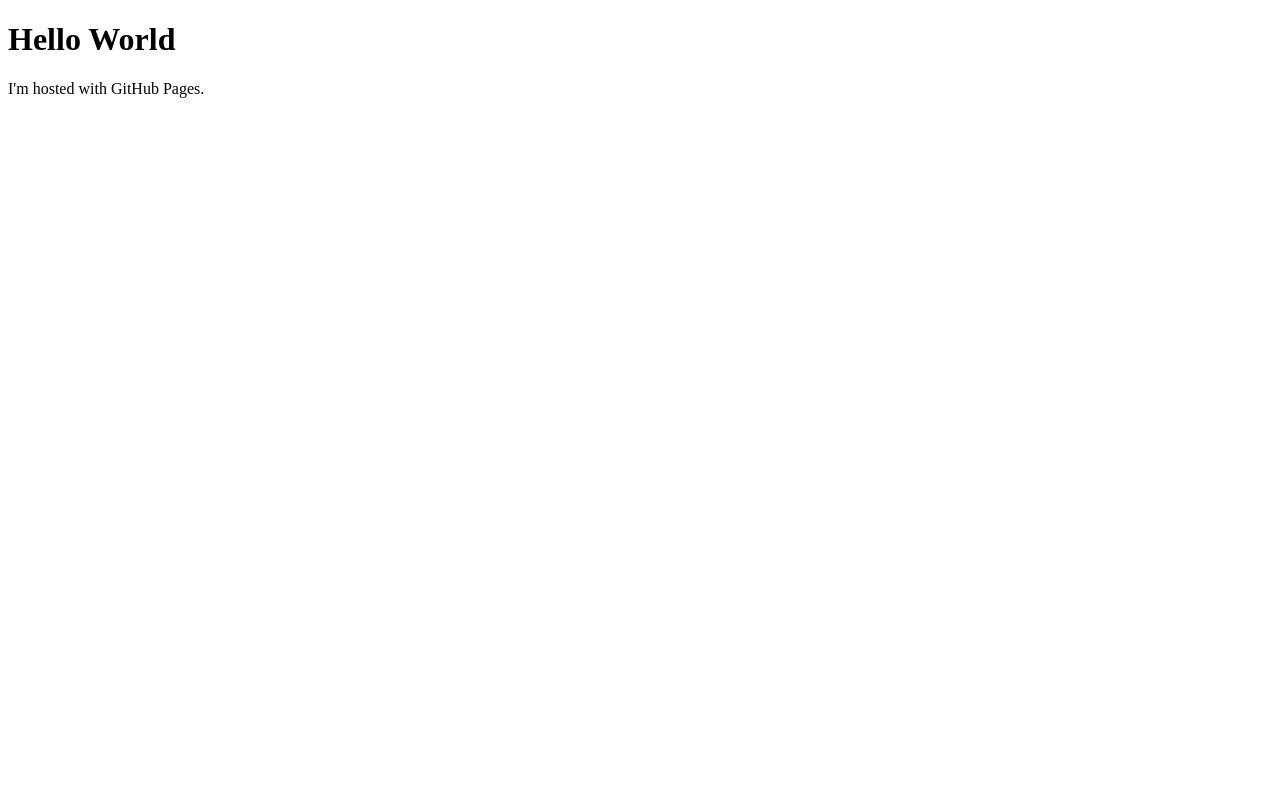
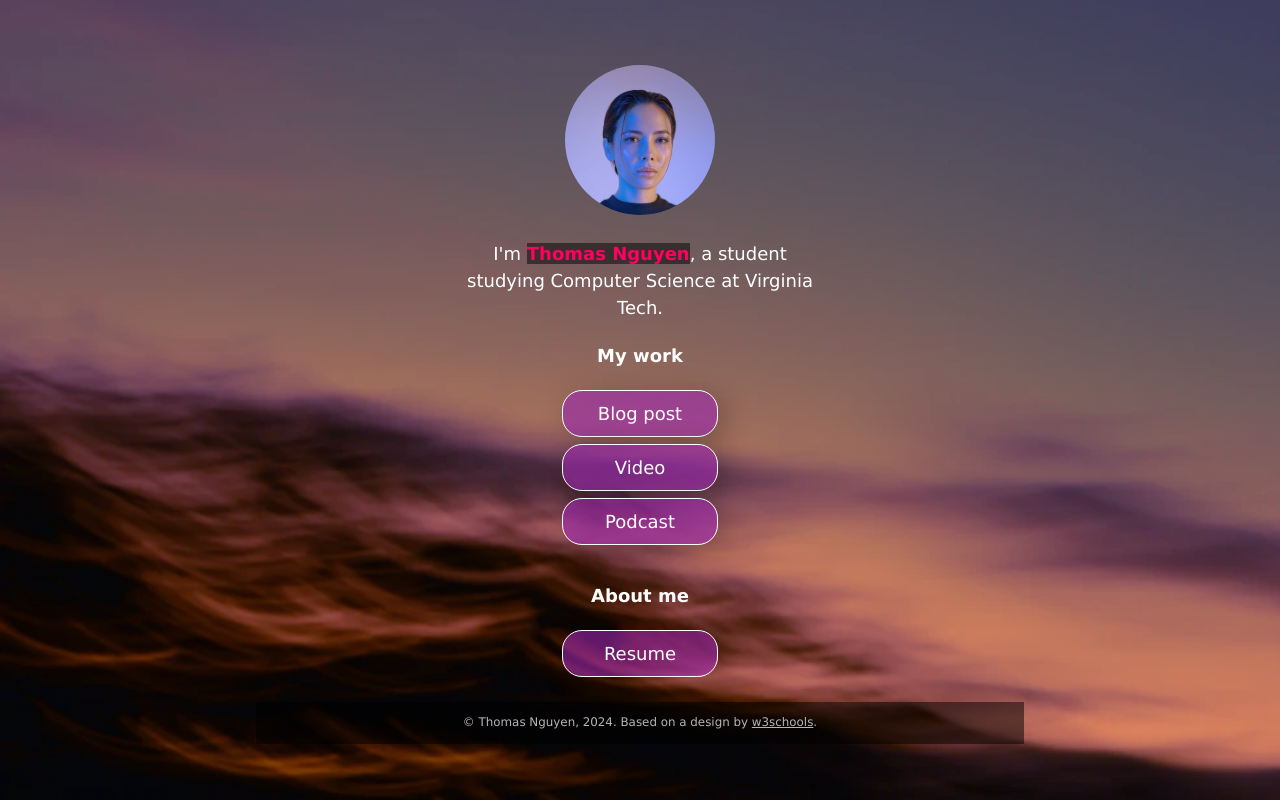
Before and after one commit to toemaas/toemaas.github.io, a plain HTML site: page index.html in a window 1280 px wide. Drawn offline with Linux system fonts and the light colour scheme.

Commit message:
Added website template

```diff
--- /dev/null
+++ b/css/style.css
@@ -0,0 +1,231 @@
+:root {
+    --primaryText: #fff;
+    --secondaryText: #ff015e;
+    --primary: rgba(156, 39, 176, .60);
+    --secondary: rgba(255, 1, 94, .60);
+    --buttonHover: rgba(156, 39, 176, .40);
+    --smallButtonHover: rgba(0, 0, 0, .25);
+}
+
+html {
+    box-sizing: border-box;
+    /* keeps button boxes within phone screen width */
+    -ms-text-size-adjust: 100%;
+    -webkit-text-size-adjust: 100%;
+    height: 100%;
+}
+
+*,
+*:before,
+*:after {
+    box-sizing: inherit;
+}
+
+body {
+    margin: 0;
+    min-height: 100%;
+    /* The image used for the site background. Try changing skyscape.jpg to stars.jpg. Put a replacement photo in the images folder and, in line 21 below, replace skyscape.jpg with yourbackgroundfilename.jpg */
+    /* The linear gradient darkens the image, like putting a sunglasses lens on top of it. If you want to darken the image even more, change 0.1 (both times) to 0.3 or higher */
+    background: linear-gradient(rgba(0, 0, 0, 0.1), rgba(0, 0, 0, 0.1)), url(../images/skyscape.jpg);
+    /* Prevents the browser from repeating or "tiling" the background image */
+    background-repeat: no-repeat;
+    background-position: center;
+    /* Freezes the image so that even the content scrolls down, the background stays put */
+    background-attachment: fixed;
+    /* Resizes the background image to cover the entire container */
+    background-size: cover;
+    font-family: Futura, Verdana, sans-serif;
+    line-height: 1.5;
+    font-size: 18px;
+    display: flex;
+    flex-direction: column;
+    justify-content: space-around;
+    align-items: center;
+}
+
+h1 {
+    font-size: 1em;
+}
+
+h2 {
+    font-size: 1em;
+    margin-bottom: 0;
+}
+
+img {
+    margin: .5em 1em;
+    /* border: 1px solid #ccc; */
+    border-radius: 50%;
+    height: 150px;
+    max-width: 100%;
+    object-fit: cover;
+    /* Resizes the image to cover the entire container */
+}
+
+.container {
+    text-align: center;
+    width: 100%;
+    padding: 0;
+    margin-right: auto;
+    margin-left: auto;
+    flex: 1;
+    display: flex;
+    flex-direction: column;
+    justify-content: center;
+}
+
+.image-container {
+    text-align: center;
+    width: 100%;
+}
+
+.main-text-color {
+    color: var(--primaryText);
+}
+
+.name {
+    color: var(--secondaryText);
+}
+
+.name strong {
+    background-color: rgba(0, 0, 0, 0.50);
+}
+
+.section-header {
+    padding-top: .5em;
+}
+
+.button,
+.intro,
+.links-container,
+.slidedown,
+.external-link {
+    width: 100%;
+    min-width: 50%;
+    padding: .5em 1em;
+    text-decoration: none;
+    color: inherit;
+    text-align: center;
+}
+
+.button, .external-link {
+    border: 1px solid var(--primaryText);
+    border-radius: 20px;
+    box-shadow: 7px 6px 28px 1px rgba(0, 0, 0, 0.24);
+    overflow: hidden;
+    white-space: nowrap;
+    display: inline-block;
+    background-color: var(--primary);
+    cursor: pointer;
+    transition: 0.2s all;
+}
+
+.button:not(.highlight) {
+    background-color: var(--primary);
+}
+
+@media (hover: hover) {
+    .button:hover { background-color: var(--buttonHover); }
+}
+
+.button.highlight {
+    background-color: var(--secondary);
+}
+
+.button:active, .external-link:active {
+    transform: scale(0.98);
+    /* Scaling button to 0.98 to its original size */
+    box-shadow: 3px 2px 22px 1px rgba(0, 0, 0, 0.24);
+    /* Lowering the shadow */
+}
+
+.intro {
+    margin: 0 auto;
+}
+
+.section {
+    margin-top: 1em;
+}
+
+.slidedown {
+    margin: 0 auto;
+    padding: 0;
+    -webkit-transition: height .4s ease;
+    -o-transition: height .4s ease;
+    transition: height .4s ease;
+    overflow: hidden;
+    height: 0;
+}
+
+.external-link {
+    border: 1px solid var(--primaryText);
+    border-radius: 20px;
+    background-color: transparent;
+    display: flex;
+    align-items: center;
+    justify-content: center;
+    padding: 0;
+    margin: .5em auto 1.5em auto;
+    text-decoration: none;
+    color: inherit;
+    height: 2em;
+    width: 6em;
+}
+
+.external-link:hover {
+    background-color: var(--smallButtonHover)
+}
+
+.description {
+    display: flex;
+    text-align: left;
+    flex-direction: column;
+    padding: 0 .6em;
+}
+
+.description > p {
+    margin: .5em 0;
+}
+
+.footer {
+  font-size: .66em;
+  background-color: rgba(0, 0, 0, .5);
+  color: rgba(225, 225, 225, .8);
+  text-decoration: none;
+  width: 100%;
+  min-height: 3em;
+  display: flex;
+  align-items: center;
+  justify-content: center;
+  position: relative;
+}
+
+.footer a {
+    color: inherit;
+}
+
+/* Media queries allow you to change style properties according to the screen width. In this case, if the screen is AT LEAST 540 pixels wide (bigger than a standard phone), the .container resizes to 540 pixels and the buttons and intro resize to 85% of the container width */
+@media (min-width: 540px) {
+    .container {
+        max-width: 540px;
+    }
+
+    .button,
+    .intro,
+    .slidedown {
+        width: 85%;
+    }
+}
+
+/* If the screen is AT LEAST 768 pixels wide (standard tablet or larger), the .container resizes to 750 pixels and the buttons and intro resize to 40% of the container width */
+@media (min-width: 768px) {
+    .container {
+        max-width: 768px;
+    }
+
+    .button,
+    .intro,
+    .slidedown {
+        width: 40%;
+    }
+}
--- a/index.html
+++ b/index.html
@@ -1,7 +1,73 @@
 <!DOCTYPE html>
-<html>
-  <body>
-    <h1>Hello World</h1>
-    <p>I'm hosted with GitHub Pages.</p>
-  </body>
+<!-- This page is adapted from w3schools "How to make a link tree website https://www.w3schools.com/howto/howto_website_create_linktree.asp" -->
+<html lang="en">
+
+<head>
+  <meta charset="utf-8" />
+  <meta name="viewport" content="width=device-width, initial-scale=1" />
+  <!-- Add your name below -->
+  <title>Thomas Nguyen</title>
+  <link rel="stylesheet" href="css/style.css">
+</head>
+
+<body class="main-text-color">
+  <!-- Content container. Everything except footer goes here -->
+  <div class="container">
+    <!-- Image and name container. Put your replacement photo—which you should crop to be square—in the images folder, then change the source attribute to images/yourportraitfilename.jpg. This path says, "Look in the images folder for yourportraitfilename.jpg." Be sure to change the alt text, too. -->
+    <div class="image-container">
+      <img src="images/portrait.jpg" alt="Photo by Art Hauntington">
+    </div>
+    <div class="intro">
+      I'm <span class="name"><strong>Thomas Nguyen</strong></span>, a student studying Computer Science at Virginia Tech.
+    <div class="section-header">
+      <h1>My work</h1>
+    </div>
+    <!-- Replace the # inside of the href="#" with your links. -->
+    <div class="links-container">
+      <div class="button toggle">Blog post</div>
+      <div class="slidedown">
+        <div class="description">
+          <h2>Blog post title</h2>
+          <p>Here, add a short but appealing description of your blog post.</p>
+          <a href="#" class="external-link" target="_blank">Read</a>
+        </div>
+      </div>
+
+      <div class="button toggle">Video</div>
+      <div class="slidedown">
+        <div class="description">
+          <h2>Video title</h2>
+          <p>Add a short but appealing description of your video.</p>
+          <a href="#" class="external-link" target="_blank">Watch</a>
+        </div>
+      </div>
+
+      <div class="button toggle">Podcast</div>
+      <div class="slidedown">
+        <div class="description">
+          <h2>Podcast title</h2>
+          <p>Add a short but appealing description of your podcast</p>
+          <a href="#" class="external-link" target="_blank">Listen</a>
+        </div>
+      </div>
+    </div>
+
+    <!-- Replace # with PDF from Google Docs, or replace the entire section with whatever you want. Or delete it! Or add another section below it!-->
+    <div class="section-header">
+      <h1>About me</h1>
+    </div>
+
+    <div class="links-container">
+      <a href="https://drive.google.com" class="button" target="_blank">Resume</a>
+    </div>
+
+  </div>
+  <div class="footer">
+    <p>© Thomas Nguyen, 2024. Based on a design by <a
+        href="https://www.w3schools.com/howto/howto_website_create_linktree.asp" target="_blank">w3schools</a>.
+    </p>
+  </div>
+  <script type="text/javascript" src="js/slider.js"></script>
+</body>
+
 </html>
--- /dev/null
+++ b/js/slider.js
@@ -0,0 +1,19 @@
+document.addEventListener("DOMContentLoaded", () => {
+  const a = document.querySelectorAll(".toggle");
+  a.forEach((e) => {
+    e.addEventListener("click", function () {
+      let slider = this.nextElementSibling;
+      if (slider.style.height) {
+        slider.style.height = null;
+        e.classList.remove("highlight");
+      } else {
+        document.querySelectorAll(".toggle.highlight").forEach((f) => {
+          f.classList.remove("highlight");
+          f.nextElementSibling.style.height = null;
+        });
+        e.classList.add("highlight");
+        slider.style.height = slider.scrollHeight + "px";
+      }
+    })
+  })
+})
```
Also changed, not shown: images/portrait.jpg (added), images/skyscape.jpg (added), images/stars.jpg (added), 1 other file.
